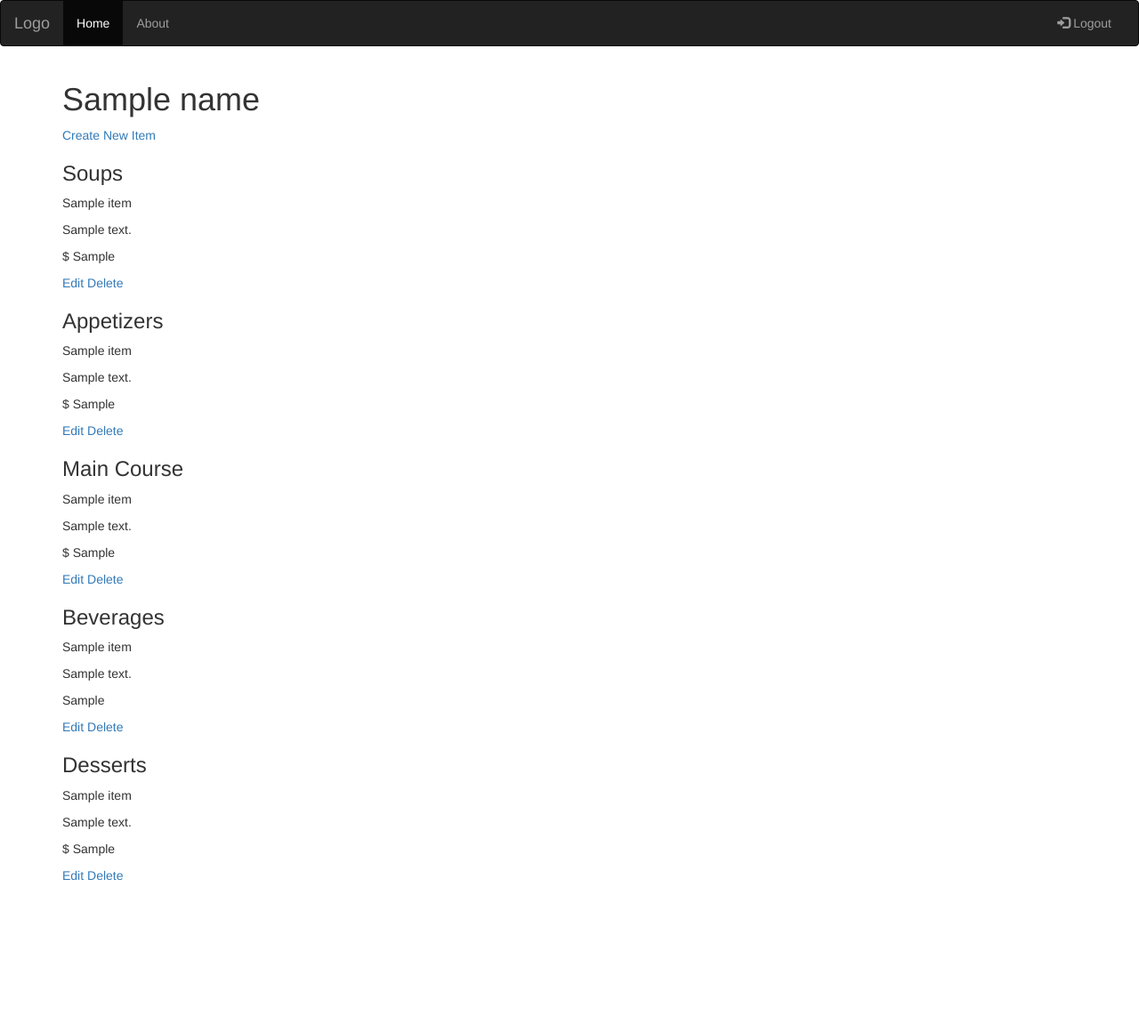
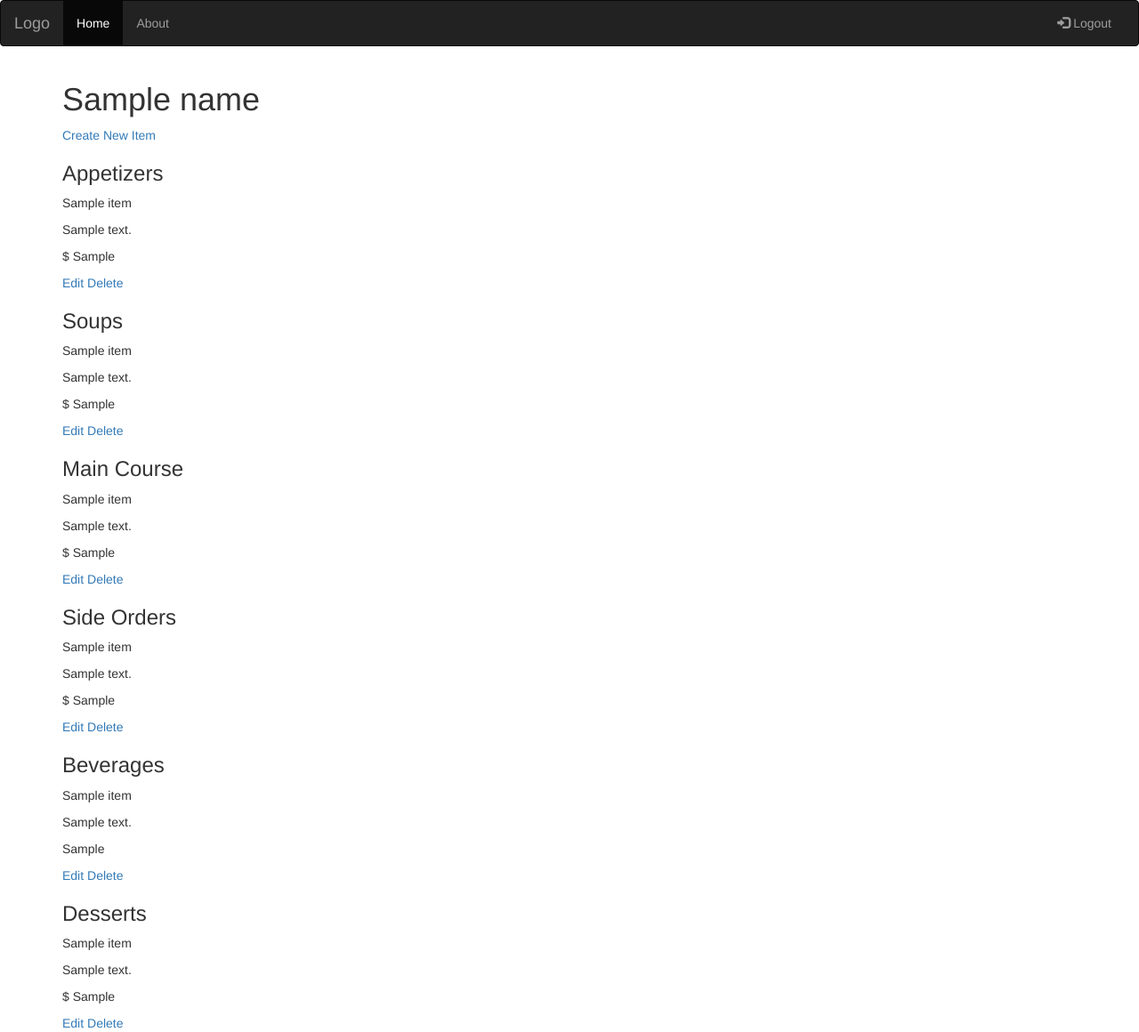
Before and after one commit to pranav97/flasky_restaurant, a Flask app: template project/templates/menu.html in a window 1280 px wide. Shown: the whole page at 89% size. Before the commit the page ends 990 px from the top, so only its background shows below. Run offline with Flask 2, Linux system fonts and the light colour scheme; tables that the repository leaves empty hold one stand-in row (values such as "Sample post"); the template is opened without the code that fills it: values that come from a table or form of the project are taken from there, most other values are stand-ins (such as "Sample title", 1, 10 or a date in 2020); parts of the project's set-up code (start-up, migrations or seed data) failed here and were passed over; some libraries are stand-ins or nearby versions.

Commit message:
adding soups desserts and sides

```diff
--- a/project/menu.py
+++ b/project/menu.py
@@ -16,9 +16,10 @@ menu = Blueprint('menu', __name__)
 @menu.route('/restaurant/<int:restaurant_id>/menu')
 def showMenu(restaurant_id):
     restaurant = Restaurant.query.filter_by(id=restaurant_id).first()
-    soups = MenuItem.query.filter_by(restaurant_id=restaurant_id, course="Soups").all()
+    soups = MenuItem.query.filter_by(restaurant_id=restaurant_id, course="Soup").all()
     appetizer = MenuItem.query.filter_by(restaurant_id=restaurant_id, course="Appetizer").all()
     mainc = MenuItem.query.filter_by(restaurant_id=restaurant_id, course="Main Course").all()
+    sides = MenuItem.query.filter_by(restaurant_id=restaurant_id, course="Side Order").all()
     dess = MenuItem.query.filter_by(restaurant_id=restaurant_id, course="Dessert").all()
     beverages = MenuItem.query.filter_by(restaurant_id=restaurant_id, course="Beverage").all()
     return render_template('menu.html',
@@ -26,6 +27,7 @@ def showMenu(restaurant_id):
         name=restaurant.name,
         appetizer=appetizer,
         soups=soups,
+        sides=sides,
         main_course=mainc,
         desserts=dess,
         beverages=beverages)
--- a/project/templates/menu.html
+++ b/project/templates/menu.html
@@ -3,15 +3,16 @@
 <h1 id="main-head">{{name}}</h1>
 <a href = '{{url_for("menu.newMenuItem", restaurant_id = restaurant_id) }}'>
 Create New Item</a>
-<h3>Soups</h3>
-{% if not soups: %}
+
+<h3>Appetizers</h3>
+{% if not appetizer: %}
     <div class="item">
 
         <p>No Items to show here</p>
 
     </div>
 {% endif %}
-{% for i in soups %}
+{% for i in appetizer %}
     <div class="item">
 
         <p>{{i.name}}</p>
@@ -27,15 +28,15 @@ Create New Item</a>
     </div>
 {% endfor %}
 
-<h3>Appetizers</h3>
-{% if not appetizer: %}
+<h3>Soups</h3>
+{% if not soups: %}
     <div class="item">
 
         <p>No Items to show here</p>
 
     </div>
 {% endif %}
-{% for i in appetizer %}
+{% for i in soups %}
     <div class="item">
 
         <p>{{i.name}}</p>
@@ -74,6 +75,29 @@ Create New Item</a>
     </div>
 {% endfor %}
 
+<h3>Side Orders</h3>
+{% if not sides: %}
+    <div class="item">
+
+        <p>No Items to show here</p>
+
+    </div>
+{% endif %}
+{% for i in sides %}
+    <div class="item">
+
+        <p>{{i.name}}</p>
+
+        <p>{{i.description}}</p>
+
+        <p> $ {{i.price}} </p>
+
+        <a href='{{url_for("menu.editMenuItem", restaurant_id = restaurant_id, menu_id = i.id )}}'>Edit</a>
+
+        <a href='{{url_for("menu.deleteMenuItem", restaurant_id = restaurant_id, menu_id = i.id, item=i )}}'>Delete</a>
+
+    </div>
+{% endfor %}
 <h3>Beverages</h3>
 {% if not beverages: %}
     <div class="item">
--- a/project/templates/newmenuitem.html
+++ b/project/templates/newmenuitem.html
@@ -9,7 +9,9 @@
     Course:
         <select name="course">
            <option value = "Appetizer">Appetizer</option>
+           <option value = "Soup">Soup</option>
            <option value = "Main Course">Main Course</option>
+           <option value = "Side Order">Side Order</option>
            <option value = "Dessert">Dessert</option>
            <option value = "Beverage">Beverage</option>
            <option value = "Dessert">Dessert</option>
```
